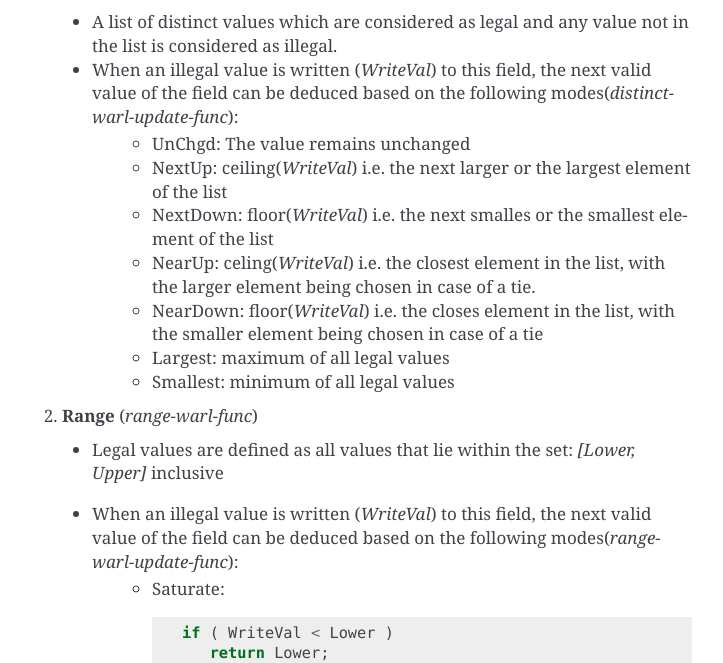
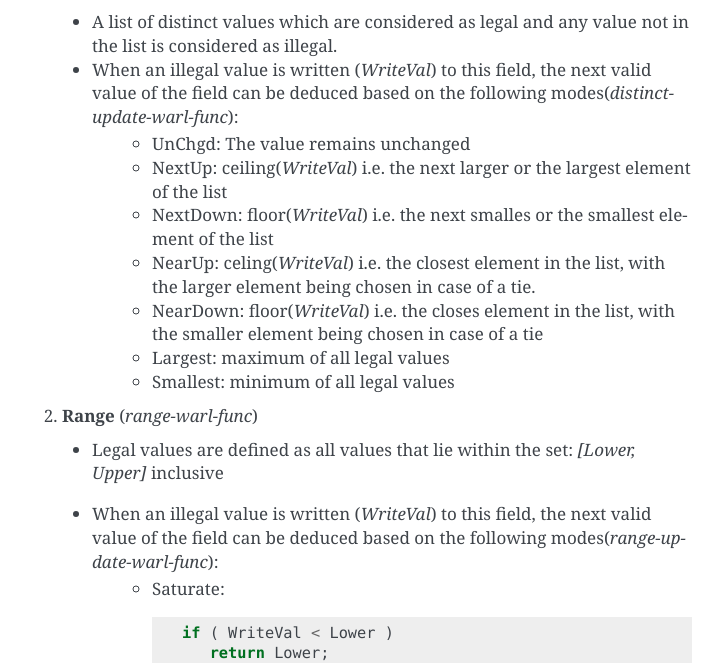
Before and after one commit to riscv-software-src/riscof, a Sphinx documentation site: the page built from docs/source/index.rst, in a window 1280 px wide and 900 px high, scrolled down 3087 px. Shown: the part 179-842 px from the top of the window, without its empty margins (388-1111 px from the left). Built offline with Sphinx 7.4.7, drawn with Linux system fonts in a browser that asks for light colours.

Commit message:
Typo fixes.

```diff
--- a/docs/source/index.rst
+++ b/docs/source/index.rst
@@ -109,7 +109,7 @@ The following proposal for WARL functions was made by **Allen Baum (: esperanto)
 1. **Distinct** (*distinct-warl-func*)
 
   * A list of distinct values which are considered as legal and any value not in the list is considered as illegal.
-  * When an illegal value is written (*WriteVal*) to this field, the next valid value of the field can be deduced based on the following modes(*distinct-warl-update-func*):
+  * When an illegal value is written (*WriteVal*) to this field, the next valid value of the field can be deduced based on the following modes(*distinct-update-warl-func*):
       * UnChgd: The value remains unchanged
       * NextUp: ceiling(*WriteVal*) i.e. the next larger or the largest element of the list
       * NextDown: floor(*WriteVal*) i.e. the next smalles or the smallest element of the list
@@ -122,7 +122,7 @@ The following proposal for WARL functions was made by **Allen Baum (: esperanto)
 2. **Range** (*range-warl-func*)
 
   * Legal values are defined as all values that lie within the set: *[Lower, Upper]* inclusive
-  * When an illegal value is written (*WriteVal*) to this field, the next valid value of the field can be deduced based on the following modes(*range-warl-update-func*):
+  * When an illegal value is written (*WriteVal*) to this field, the next valid value of the field can be deduced based on the following modes(*range-update-warl-func*):
       * Saturate:
 
         .. code-block:: python
```
Also changed, not shown: 1 other file.
